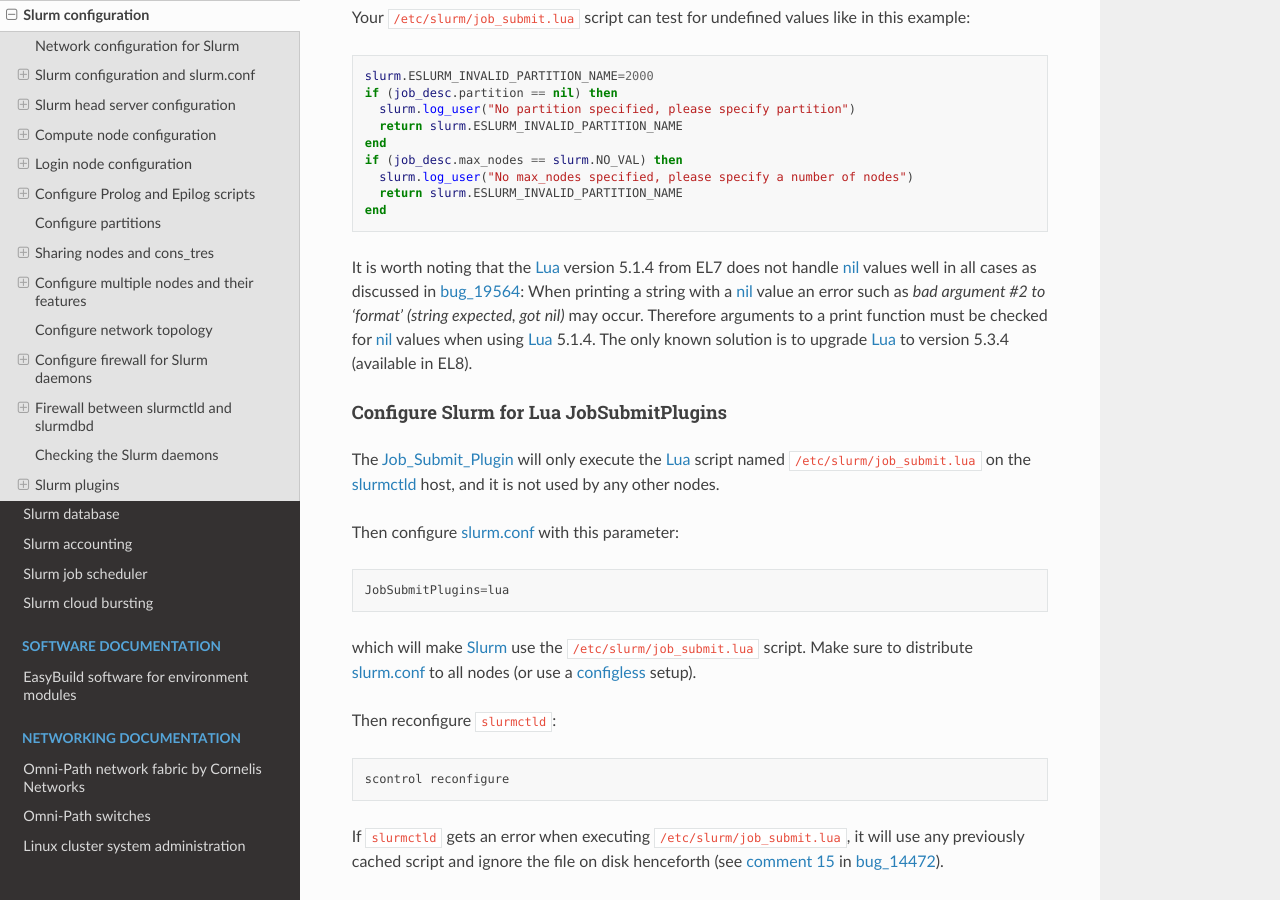
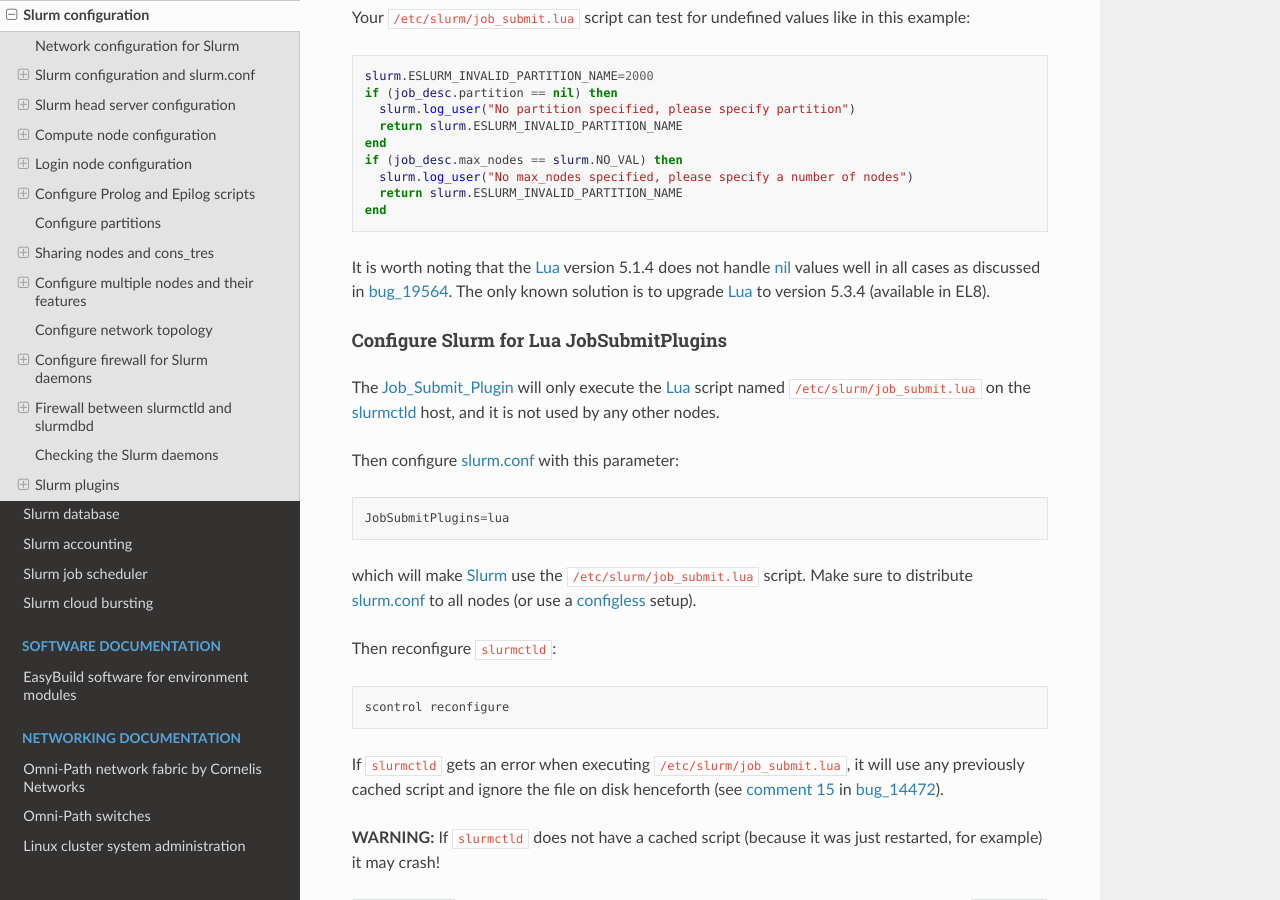
Before and after one commit to OleHolmNielsen/Niflheim_system, a Sphinx documentation site: the page built from docs/Slurm_configuration.rst, in a window 1280 px wide and 900 px high, scrolled down 46354 px. Built offline with Sphinx 7.4.7 and the Read the Docs theme 3.1.0, drawn with Linux system fonts in a browser that asks for light colours.

Commit message:
Removed reference to EL7

```diff
--- a/docs/EasyBuild_modules.rst
+++ b/docs/EasyBuild_modules.rst
@@ -4,7 +4,7 @@
 EasyBuild software for environment modules
 ==========================================
 
-On the Niflheim_ cluster (based on EL7 and EL8 Linux) we use the Lmod_ and EasyBuild_ environment modules for software packages.
+On the Niflheim_ cluster (based on EL8 Linux) we use the Lmod_ and EasyBuild_ environment modules for software packages.
 
 .. _Niflheim: https://wiki.fysik.dtu.dk/Niflheim_Getting_started/niflheim/
 
--- a/docs/Slurm_configuration.rst
+++ b/docs/Slurm_configuration.rst
@@ -2021,9 +2021,7 @@
     return slurm.ESLURM_INVALID_PARTITION_NAME
   end
 
-It is worth noting that the Lua_ version 5.1.4 from EL7 does not handle nil_ values well in all cases as discussed in bug_19564_:
-When printing a string with a nil_ value an error such as *bad argument #2 to 'format' (string expected, got nil)* may occur.
-Therefore arguments to a print function must be checked for nil_ values when using Lua_ 5.1.4.
+It is worth noting that the Lua_ version 5.1.4 does not handle nil_ values well in all cases as discussed in bug_19564_.
 The only known solution is to upgrade Lua_ to version 5.3.4 (available in EL8).
 
 .. _job_submit_lua.c: https://github.com/SchedMD/slurm/blob/master/src/plugins/job_submit/lua/job_submit_lua.c#L518
```
